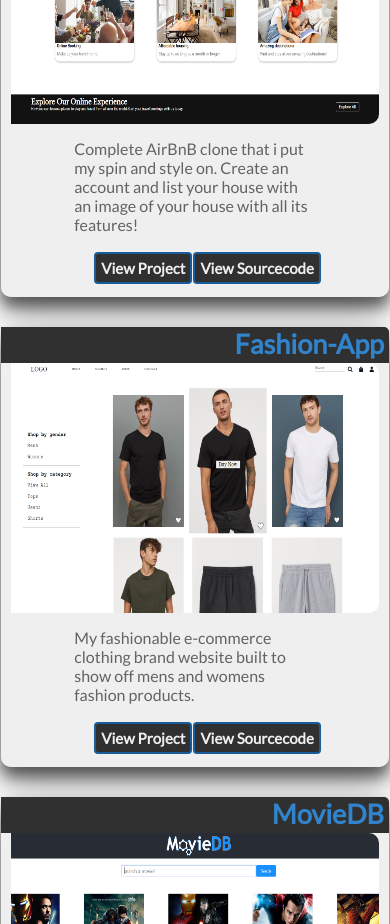
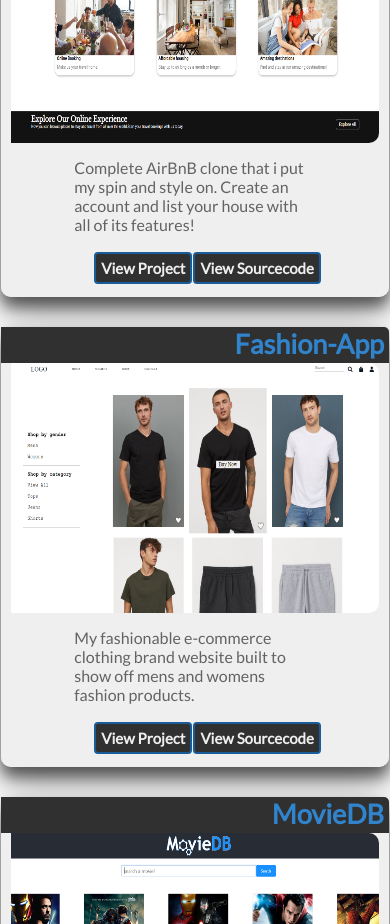
Before and after one commit to hunterfoulk/Portfoliov2, a React (Create React App) app: page / in a window 390 px wide. Shown: the part 2300-3224 px from the top of the page. Built offline with nearby package versions, Linux system fonts and the light colour scheme.

Commit message:
mobile updates

```diff
--- a/src/index.js
+++ b/src/index.js
@@ -38,7 +38,7 @@
     {
       project: "AirBnB",
       description:
-        "Complete AirBnB clone that i put my spin and style on. Create an account and list your house with an image of your house with all its features! ",
+        "Complete AirBnB clone that i put my spin and style on. Create an account and list your house with all of its features! ",
       thumbnail: airbnbpic1,
       demo: "",
       source: "",
```
